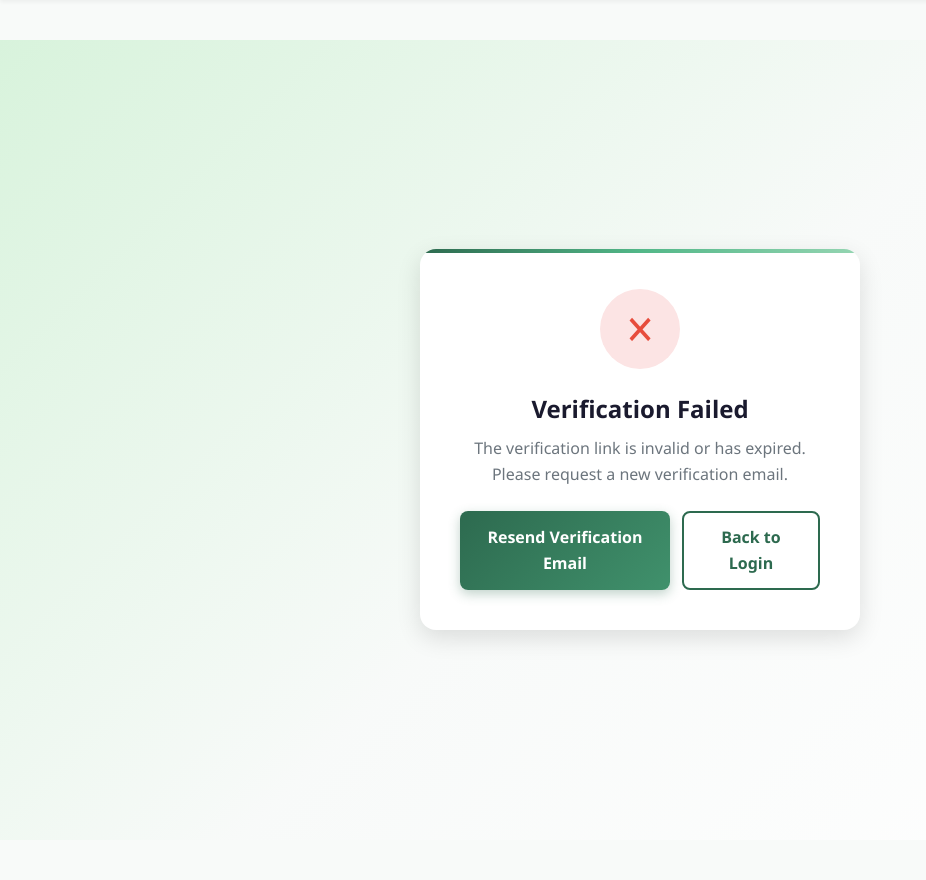
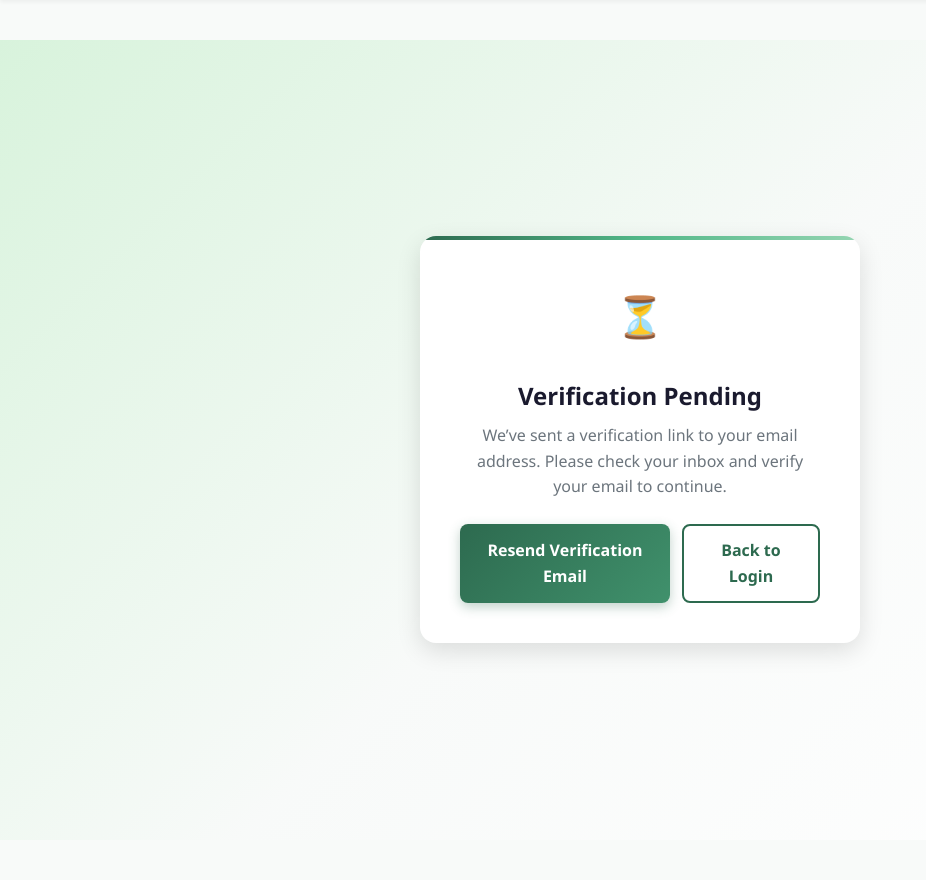
Before and after one commit to Priyal595/AgroGuide, a Django app: page /resend-verification/ in a window 1280 px wide. Shown: the part 75-955 px from the top of the page, without its empty margins (0-926 px from the left). Run offline with Django 5.2, Linux system fonts and the light colour scheme.

Commit message:
Fix email verification status handling

```diff
--- a/accounts/views.py
+++ b/accounts/views.py
@@ -90,7 +90,7 @@ def register(request):
             recipient_list=[email],
         )
 
-        return render(request, "verify_status.html", {"success": False})
+        return render(request, "verify_status.html", {"status": "pending"})
 
     return render(request, "register.html")
 
@@ -109,8 +109,8 @@ def verify_email(request, uidb64, token):
     if user and default_token_generator.check_token(user, token):
         user.is_active = True
         user.save()
-        return render(request, "verify_status.html", {"success": True})
-    return render(request, "verify_status.html", {"success": False})
+        return render(request, "verify_status.html", {"status": "success"})
+    return render(request, "verify_status.html", {"status": "failed"})
 
 
 def logout_view(request):
@@ -119,4 +119,4 @@ def logout_view(request):
 
 def resend_verification(request):
     # For now, just show "check your email" again
-    return render(request, "verify_status.html", {"success": False})
+    return render(request, "verify_status.html", {"status": "pending"})
--- a/templates/verify_status.html
+++ b/templates/verify_status.html
@@ -37,7 +37,7 @@
         <div class="auth-card">
 
             <div class="verify-status">
-                {% if success %}
+                {% if status == "success" %}
                 <!-- Success State -->
                 <div class="verify-icon success">✓</div>
                 <h1 class="verify-title">Email Verified Successfully!</h1>
@@ -48,12 +48,32 @@
                 <a href="{% url 'login' %}" class="btn btn-primary btn-lg">
                     Continue to Login
                 </a>
-                {% else %}
-                <!-- Error State -->
+
+                {% elif status == "pending" %}
+                <!-- Pending State -->
+                <div class="verify-icon pending">⏳</div>
+                <h1 class="verify-title">Verification Pending</h1>
+                <p class="verify-message">
+                    We’ve sent a verification link to your email address.
+                    Please check your inbox and verify your email to continue.
+                </p>
+
+                <div class="verify-actions">
+                    <a href="{% url 'resend_verification' %}" class="btn btn-primary">
+                        Resend Verification Email
+                    </a>
+                    <a href="{% url 'login' %}" class="btn btn-secondary">
+                        Back to Login
+                    </a>
+                </div>
+
+                {% elif status == "failed" %}
+                <!-- Failed State -->
                 <div class="verify-icon error">✕</div>
                 <h1 class="verify-title">Verification Failed</h1>
                 <p class="verify-message">
-                    {{ error_message|default:"The verification link is invalid or has expired. Please request a new verification email." }}
+                    {{ error_message|default:"The verification link is invalid or has expired. Please request a new verification email."
+                    }}
                 </p>
 
                 <div class="verify-actions">
@@ -65,6 +85,7 @@
                     </a>
                 </div>
                 {% endif %}
+
             </div>
 
         </div>
```
